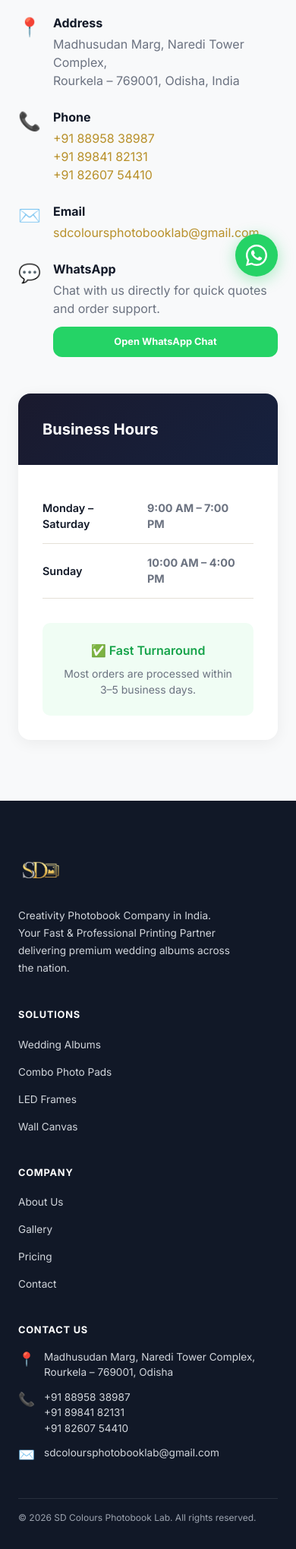
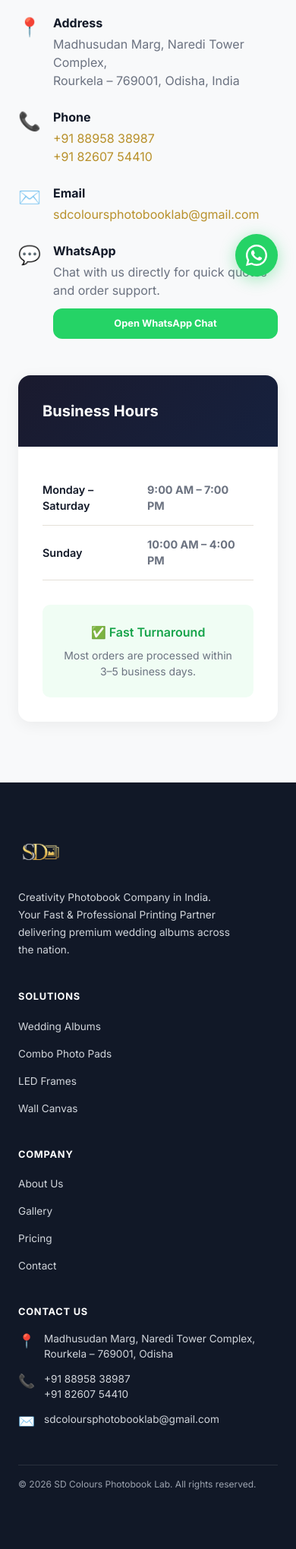
Before and after one commit to deevxcoder/sdcolourslab, a PHP site: page /contact.php in a window 390 px wide. Shown: the part 456-2495 px from the top of the page at 76% size. After the commit the page ends 2417 px from the top, so only its background shows below. Run offline with PHP 8.4, Linux system fonts and the light colour scheme; some libraries are stand-ins or nearby versions.

Commit message:
Remove a specific phone number from multiple website pages
Removes "+91 89841 82131" from contact.html, contact.php, includes/footer.php, and index.html.

Replit-Commit-Author: Agent
Replit-Commit-Session-Id: 104dde6b-706b-4c6e-8fb1-74db56a9b57a
Replit-Commit-Checkpoint-Type: full_checkpoint
Replit-Commit-Event-Id: b8a93552-4a70-49d9-a39e-9f4e7400cab8
Replit-Commit-Screenshot-Url: https://storage.googleapis.com/screenshot-production-us-central1/5834551e-49d5-4123-8d7e-7b1606017419/104dde6b-706b-4c6e-8fb1-74db56a9b57a/ebfk0K3
Replit-Helium-Checkpoint-Created: true

```diff
--- a/contact.html
+++ b/contact.html
@@ -70,8 +70,7 @@
             <div>
               <h3>Phone Numbers</h3>
               <a href="tel:8895838987">+91 88958 38987</a><br>
-              <a href="tel:8984182131">+91 89841 82131</a><br>
-              <a href="tel:8260754410">+91 82607 54410</a>
+                            <a href="tel:8260754410">+91 82607 54410</a>
             </div>
           </div>
 
--- a/contact.php
+++ b/contact.php
@@ -24,7 +24,7 @@ require_once 'includes/header.php';
             <span style="font-size:1.5rem;">📞</span>
             <div>
               <h3 style="font-weight:700;margin-bottom:.25rem;">Phone</h3>
-              <p style="color:#6b7280;"><a href="tel:+918895838987" style="color:var(--primary);">+91 88958 38987</a><br><a href="tel:+918984182131" style="color:var(--primary);">+91 89841 82131</a><br><a href="tel:+918260754410" style="color:var(--primary);">+91 82607 54410</a></p>
+              <p style="color:#6b7280;"><a href="tel:+918895838987" style="color:var(--primary);">+91 88958 38987</a><br><a href="tel:+918260754410" style="color:var(--primary);">+91 82607 54410</a></p>
             </div>
           </div>
           <div style="display:flex;gap:1rem;align-items:flex-start;">
--- a/includes/footer.php
+++ b/includes/footer.php
@@ -26,7 +26,7 @@
       <div class="footer-col">
         <h3>Contact Us</h3>
         <div class="footer-contact-item"><span class="icon">📍</span><span>Madhusudan Marg, Naredi Tower Complex,<br>Rourkela – 769001, Odisha</span></div>
-        <div class="footer-contact-item"><span class="icon">📞</span><span>+91 88958 38987<br>+91 89841 82131<br>+91 82607 54410</span></div>
+        <div class="footer-contact-item"><span class="icon">📞</span><span>+91 88958 38987<br>+91 82607 54410</span></div>
         <div class="footer-contact-item"><span class="icon">✉️</span><a href="mailto:sdcoloursphotobooklab@gmail.com" style="color:#d1d5db;text-decoration:none;">sdcoloursphotobooklab@gmail.com</a></div>
       </div>
     </div>
--- a/index.html
+++ b/index.html
@@ -231,7 +231,7 @@
       <div class="footer-col">
         <h3>Contact Us</h3>
         <div class="footer-contact-item"><span class="icon">📍</span><span>Madhusudan Marg, Naredi Tower Complex,<br>Rourkela – 769001, Odisha</span></div>
-        <div class="footer-contact-item"><span class="icon">📞</span><span>+91 88958 38987<br>+91 89841 82131<br>+91 82607 54410</span></div>
+        <div class="footer-contact-item"><span class="icon">📞</span><span>+91 88958 38987<br>+91 82607 54410</span></div>
         <div class="footer-contact-item"><span class="icon">✉️</span><a href="mailto:sdcoloursphotobooklab@gmail.com" style="color:#d1d5db;text-decoration:none;">sdcoloursphotobooklab@gmail.com</a></div>
       </div>
     </div>
```
